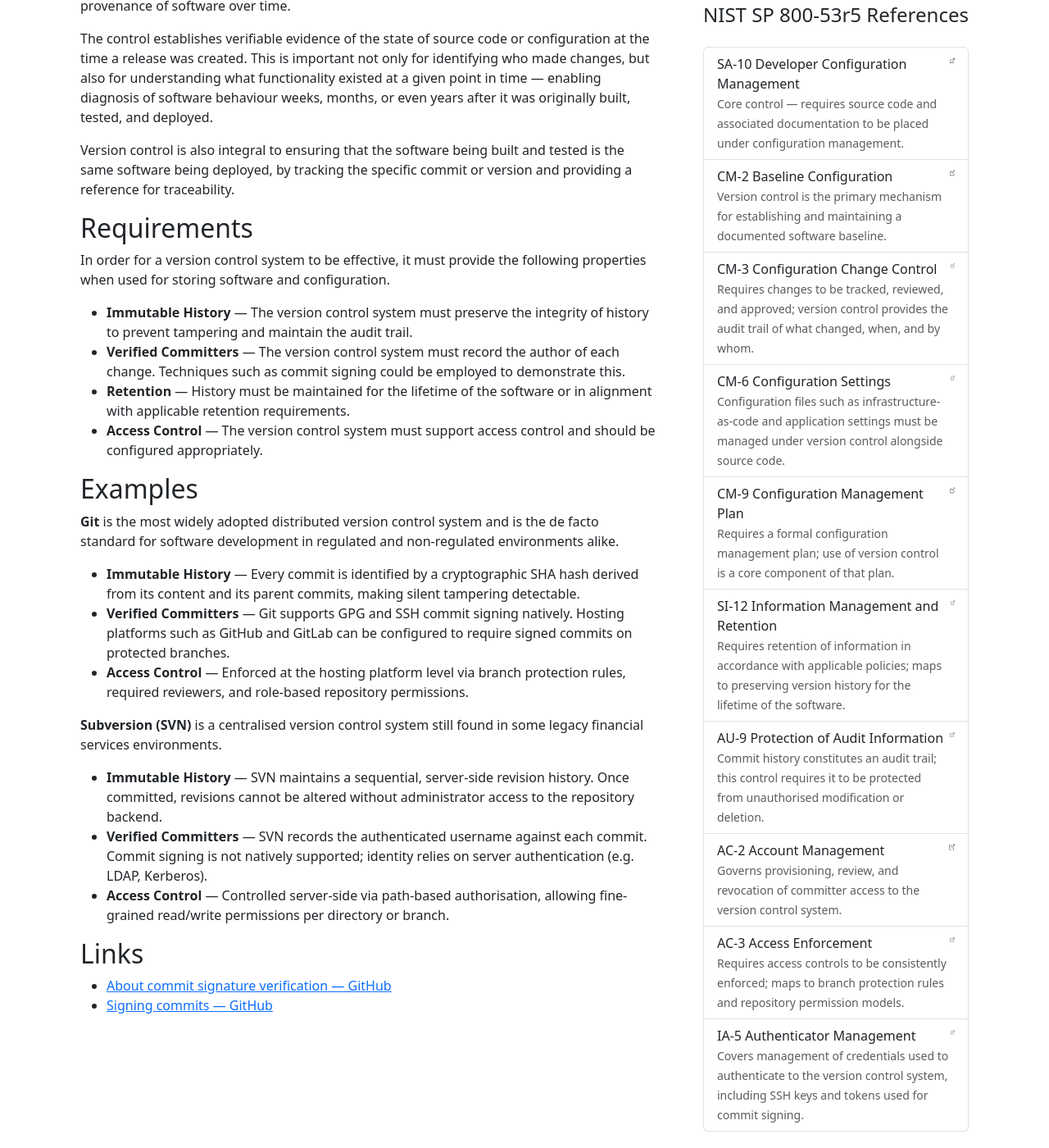
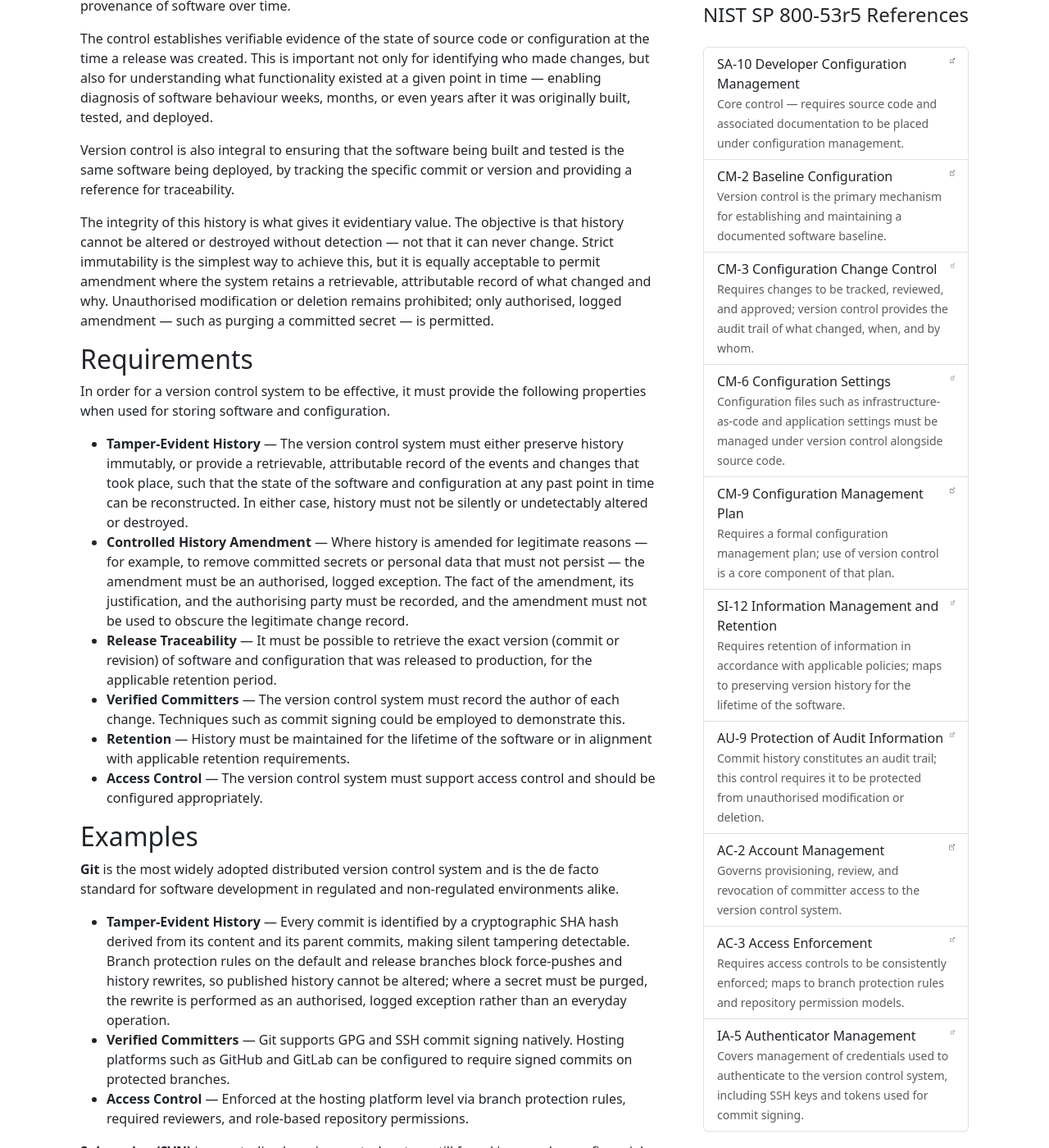
Before and after one commit to finos-labs/SDLC-Controls-Framework, a Jekyll site: the page built from docs/_mitigations/mi-8-version-control.md, in a window 1280 px wide and 1400 px high, scrolled down 494 px. Shown: the whole window at 82% size. Built offline with Jekyll 4.4.1, drawn with Linux system fonts in a browser that asks for light colours; some of the changed text lies outside the part shown.

Commit message:
MI-8: reframe immutable history as tamper-evident, add amendment and release traceability
Addresses finos-labs/SDLC-Controls-Framework#83.

- Reframe "Immutable History" as "Tamper-Evident History": history must
  either be preserved immutably or provide a retrievable, attributable
  record of changes sufficient to reconstruct prior state, and must never
  be silently or undetectably altered or destroyed.
- Add "Controlled History Amendment": permits authorised, logged exceptions
  (e.g. purging committed secrets or personal data), with the amendment,
  its justification, and the authorising party recorded.
- Add "Release Traceability": the exact version released to production must
  be retrievable for the applicable retention period.
- Description clarifies the objective is detectability, not unchangeability,
  while unauthorised modification or deletion remains prohibited (consistent
  with the AU-9 mapping).
- Git example calls out branch protection blocking force-pushes and history
  rewrites; align "released to production" wording with MI-15/16/20.
- Fix "winth" typo in Summary.

Signed-off-by: aaronsearle <aaron.searle@morganstanley.com>

```diff
--- a/docs/_mitigations/mi-8-version-control.md
+++ b/docs/_mitigations/mi-8-version-control.md
@@ -41,10 +41,14 @@ The control establishes verifiable evidence of the state of source code or confi
 
 Version control is also integral to ensuring that the software being built and tested is the same software being deployed, by tracking the specific commit or version and providing a reference for traceability.
 
+The integrity of this history is what gives it evidentiary value. The objective is that history cannot be altered or destroyed without detection — not that it can never change. Strict immutability is the simplest way to achieve this, but it is equally acceptable to permit amendment where the system retains a retrievable, attributable record of what changed and why. Unauthorised modification or deletion remains prohibited; only authorised, logged amendment — such as purging a committed secret — is permitted.
+
 ## Requirements
 In order for a version control system to be effective, it must provide the following properties when used for storing software and configuration.
 
-* **Immutable History** — The version control system must preserve the integrity of history to prevent tampering and maintain the audit trail.
+* **Tamper-Evident History** — The version control system must either preserve history immutably, or provide a retrievable, attributable record of the events and changes that took place, such that the state of the software and configuration at any past point in time can be reconstructed. In either case, history must not be silently or undetectably altered or destroyed.
+* **Controlled History Amendment** — Where history is amended for legitimate reasons — for example, to remove committed secrets or personal data that must not persist — the amendment must be an authorised, logged exception. The fact of the amendment, its justification, and the authorising party must be recorded, and the amendment must not be used to obscure the legitimate change record.
+* **Release Traceability** — It must be possible to retrieve the exact version (commit or revision) of software and configuration that was released to production, for the applicable retention period.
 * **Verified Committers** — The version control system must record the author of each change. Techniques such as commit signing could be employed to demonstrate this.
 * **Retention** — History must be maintained for the lifetime of the software or in alignment with applicable retention requirements.
 * **Access Control** — The version control system must support access control and should be configured appropriately.
@@ -53,13 +57,13 @@ In order for a version control system to be effective, it must provide the follo
 
 **Git** is the most widely adopted distributed version control system and is the de facto standard for software development in regulated and non-regulated environments alike.
 
-* **Immutable History** — Every commit is identified by a cryptographic SHA hash derived from its content and its parent commits, making silent tampering detectable.
+* **Tamper-Evident History** — Every commit is identified by a cryptographic SHA hash derived from its content and its parent commits, making silent tampering detectable. Branch protection rules on the default and release branches block force-pushes and history rewrites, so published history cannot be altered; where a secret must be purged, the rewrite is performed as an authorised, logged exception rather than an everyday operation.
 * **Verified Committers** — Git supports GPG and SSH commit signing natively. Hosting platforms such as GitHub and GitLab can be configured to require signed commits on protected branches.
 * **Access Control** — Enforced at the hosting platform level via branch protection rules, required reviewers, and role-based repository permissions.
 
 **Subversion (SVN)** is a centralised version control system still found in some legacy financial services environments.
 
-* **Immutable History** — SVN maintains a sequential, server-side revision history. Once committed, revisions cannot be altered without administrator access to the repository backend.
+* **Tamper-Evident History** — SVN maintains a sequential, server-side revision history. Once committed, revisions cannot be altered without administrator access to the repository backend, and such backend actions are logged and attributable.
 * **Verified Committers** — SVN records the authenticated username against each commit. Commit signing is not natively supported; identity relies on server authentication (e.g. LDAP, Kerberos).
 * **Access Control** — Controlled server-side via path-based authorisation, allowing fine-grained read/write permissions per directory or branch.
 
```
Also changed, not shown: other parts of docs/_mitigations/mi-8-version-control.md (+1 -1 lines).
